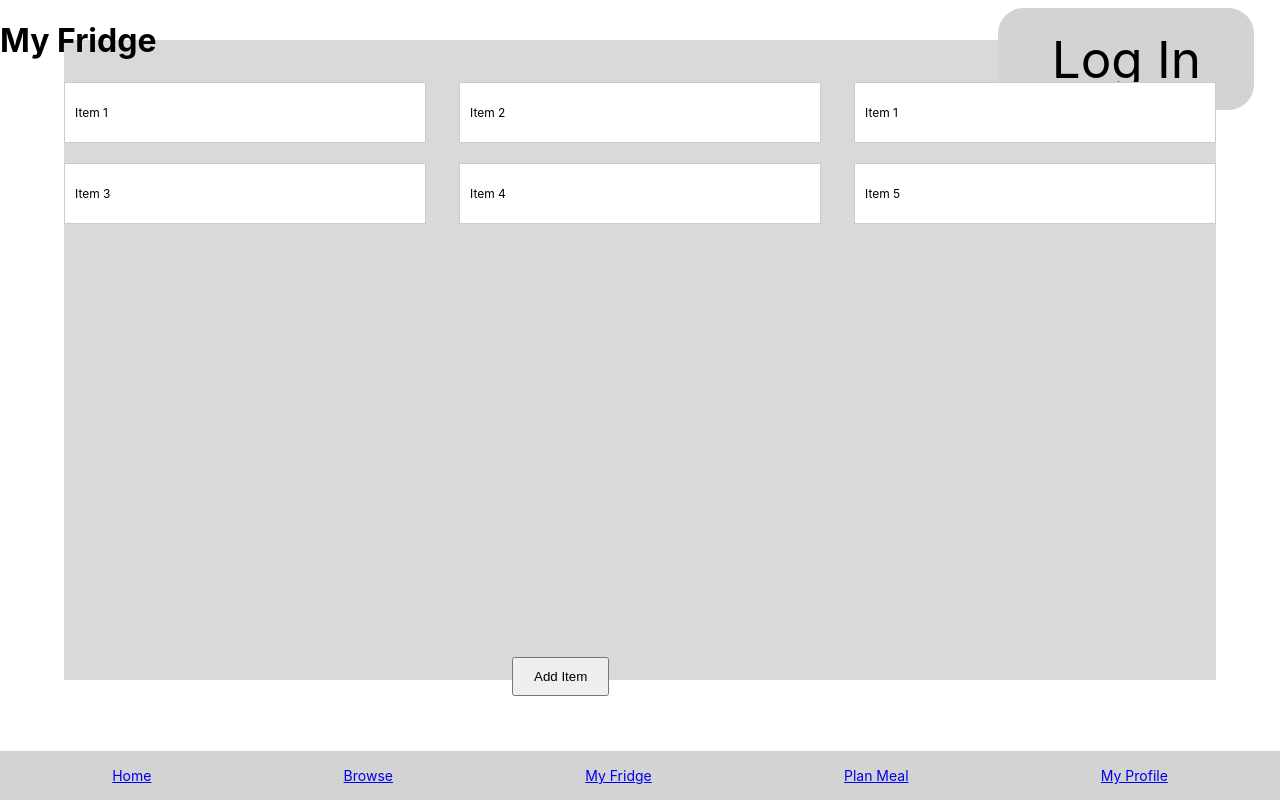
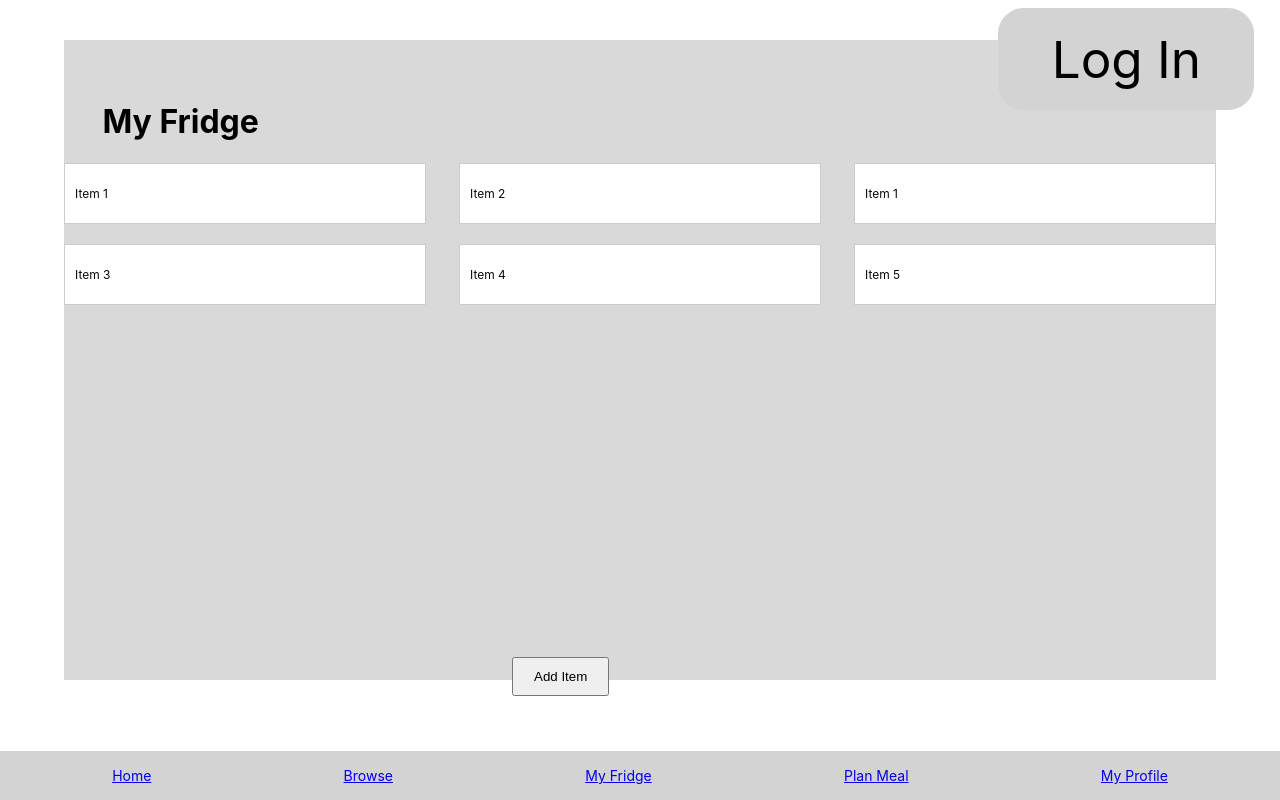
Before and after one commit to agiledev-students-fall2023/4-final-project-agile-architects-1, a React (Create React App) app in the folder front-end/: page /fridge in a window 1280 px wide. Built offline with nearby package versions, Linux system fonts and the light colour scheme.

Commit message:
Update MyFridge

```diff
--- a/front-end/src/routes/MyFridge.css
+++ b/front-end/src/routes/MyFridge.css
@@ -14,17 +14,32 @@
   /* background */
 }
 
+.header {
+  color: black !important;
+  margin-left: 8%;
+  margin-top: 8%;
+  z-index: 0;
+}
+
 .fridge-grid {
   position: relative;
   z-index: 0;  /* stacking layer*/
   top: 5%;
   left: 5%;
   width: 90%;
-  height: 80%;
+  height: 30;
   display: flex;
   flex-wrap: wrap;
   gap: 20px;
   justify-content: space-between;
+}
+
+.view-item-details {
+  margin-left: 8%;
+  font-family: 'Inter', sans-serif;
+  font-size: 12px;
+  line-height: 0.5;
+  color: black;
 }
 
 .fridge-item {
@@ -34,6 +49,7 @@
   box-sizing: border-box;
   font-size: 12px;
   background-color: white;
+  color: #0a0909;
 
 }
 
@@ -69,9 +85,6 @@
   cursor: pointer;
 }
 
-.view-item-details {
+.edit-item-form {
   margin-left: 8%;
-  font-family: 'Inter', sans-serif;
-  font-size: 12px;
-  line-height: 0.5;
 }
--- a/front-end/src/routes/MyFridge.js
+++ b/front-end/src/routes/MyFridge.js
@@ -72,8 +72,9 @@ function MyFridge() {
 
     return (
         <div>
-            <h1>My Fridge</h1>
-            <div className="centered-rectangle"></div>
+            <h1 className="header">My Fridge</h1>
+            <div className="centered-rectangle">
+            </div>
             <div className="fridge-grid">
                 {fridgeItems.map((item, index) => (
                     <div
```
